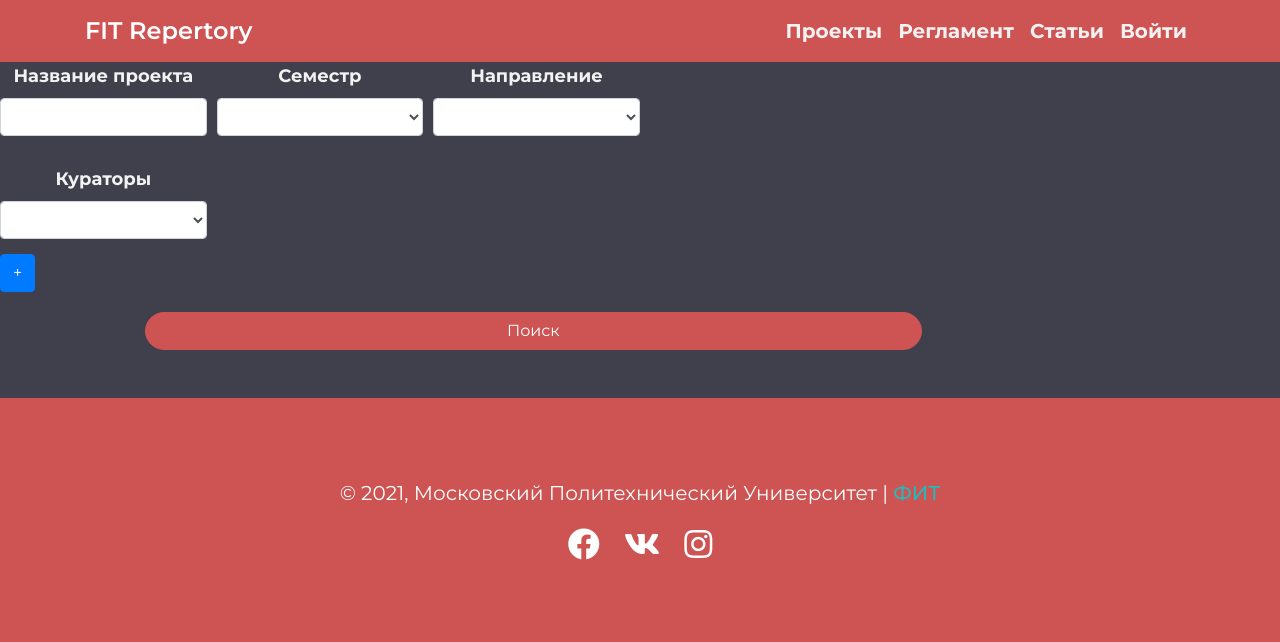
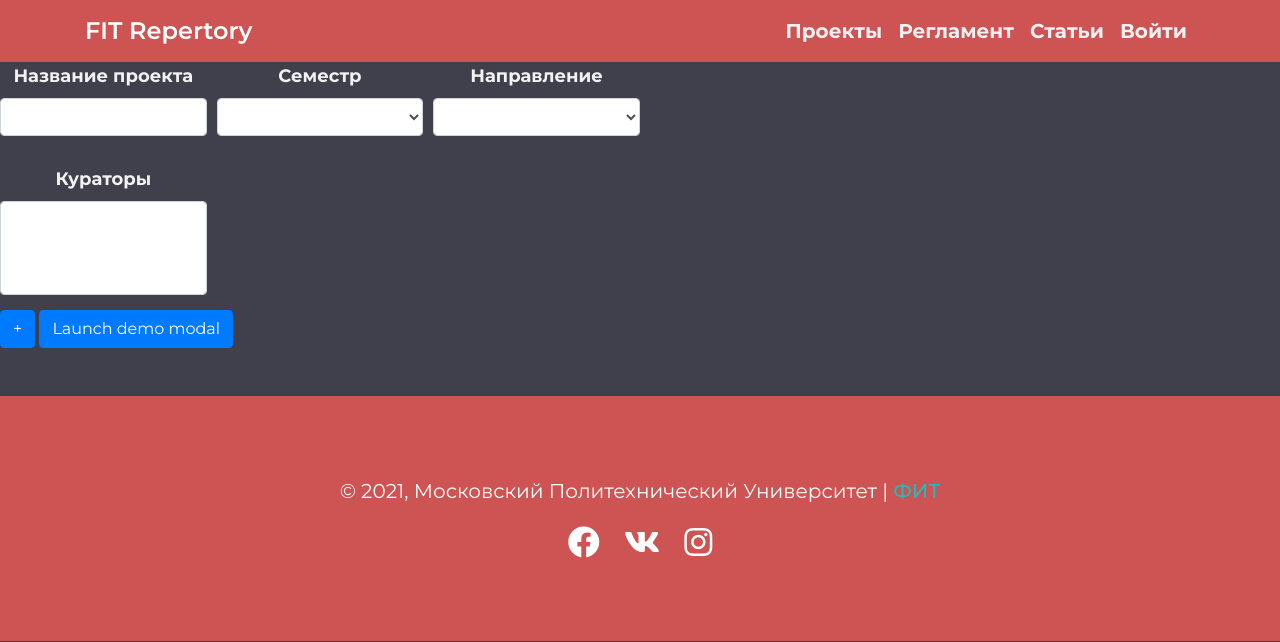
Before and after one commit to F12-Team/FIT-Repertory, a Flask app: page /admin/users in a window 1280 px wide. Shown: the top 642 px of the page. Run offline with Flask 2, Linux system fonts and the light colour scheme; lists and menus that the app fills with data are empty; some libraries are stand-ins or nearby versions.

Commit message:
raw add projects

```diff
--- a/src/app/static/main.js
+++ b/src/app/static/main.js
@@ -1,5 +1,7 @@
 let url = window.location.origin;
-
+$(document).ready(function() { //
+    $('.selectpicker').selectpicker();
+  });
 
 
 window.onload = function () {
@@ -14,7 +16,7 @@ window.onload = function () {
     if (window.location.toString().search("/admin/addprojects")!=-1){
 
         document.getElementById('addProjectButton').onclick = addForm;
-
+        document.getElementById('uploadProjects').onclick = uploadProjects;
     }
 
 
@@ -387,14 +389,49 @@ printEmpty = function() {
     cardPlace.appendChild(h3);
 }
 addForm = function() {
+
     let form = document.forms[document.forms.length-1];
+
     cloneForm = form.cloneNode(true);
     cloneForm.elements.semester_id.value = form.elements.semester_id.value;
     cloneForm.elements.direction_id.value = form.elements.direction_id.value;
     cloneForm.elements.semester_id.value = form.elements.semester_id.value;
     cloneForm.elements.name.value = '';
     cloneForm.elements.curators_ids.value = '';
+    // console.log(cloneForm.elements.curators_ids);
+
     cloneForm.name = `${Math.round(Math.random()*10000)}`;
     var pArea = document.getElementById('project-area');
     pArea.append(cloneForm);
+
 }
+
+uploadProjects = async function() {
+    forms = document.forms;
+    button = document.getElementById('modal-footer')
+    button.style.display = "none";
+    // CountProjects = document.getElementById('uploadPlaceholder');
+    for (var i =0; i < forms.length; i++) {
+
+        let urlDir = url + '/admin/addproject';
+        let uri = new URL(urlDir);
+        var body = new FormData(forms[i]);
+        sendRequest(uri,'POST', function() {
+
+        setTimeout(() => {
+        if (this.response== "complete add"){
+            p = document.getElementById('uploadPlaceholder');
+            p.innerHTML = `${i} из ${forms.length}`;
+        } else {
+
+        } }, 3000);
+        }, body);
+
+    }
+    button = document.getElementById('modal-footer')
+    button.style.display = "";
+}
+
+uploadProject = async function(i) {
+
+}
--- a/src/app/static/styles.css
+++ b/src/app/static/styles.css
@@ -1103,3 +1103,67 @@ section{
     padding-left: 0% !important;
     padding-right: 0% !important;
 }
+
+.loader {
+    font-size: 10px;
+    margin: 50px auto;
+    text-indent: -9999em;
+    width: 11em;
+    height: 11em;
+    border-radius: 50%;
+    background: #221111;
+    background: -moz-linear-gradient(left, #221111 10%, rgba(34,17,17, 0) 42%);
+    background: -webkit-linear-gradient(left, #221111 10%, rgba(34,17,17, 0) 42%);
+    background: -o-linear-gradient(left, #221111 10%, rgba(34,17,17, 0) 42%);
+    background: -ms-linear-gradient(left, #221111 10%, rgba(34,17,17, 0) 42%);
+    background: linear-gradient(to right, #221111 10%, rgba(34,17,17, 0) 42%);
+    position: relative;
+    -webkit-animation: load3 1.4s infinite linear;
+    animation: load3 1.4s infinite linear;
+    -webkit-transform: translateZ(0);
+    -ms-transform: translateZ(0);
+    transform: translateZ(0);
+  }
+  .loader:before {
+    width: 50%;
+    height: 50%;
+    background: #221111;
+    border-radius: 100% 0 0 0;
+    position: absolute;
+    top: 0;
+    left: 0;
+    content: '';
+  }
+  .loader:after {
+    background: #ffffff;
+    width: 75%;
+    height: 75%;
+    border-radius: 50%;
+    content: '';
+    margin: auto;
+    position: absolute;
+    top: 0;
+    left: 0;
+    bottom: 0;
+    right: 0;
+  }
+  @-webkit-keyframes load3 {
+    0% {
+      -webkit-transform: rotate(0deg);
+      transform: rotate(0deg);
+    }
+    100% {
+      -webkit-transform: rotate(360deg);
+      transform: rotate(360deg);
+    }
+  }
+  @keyframes load3 {
+    0% {
+      -webkit-transform: rotate(0deg);
+      transform: rotate(0deg);
+    }
+    100% {
+      -webkit-transform: rotate(360deg);
+      transform: rotate(360deg);
+    }
+  }
--- a/src/app/templates/admin/addprojects.html
+++ b/src/app/templates/admin/addprojects.html
@@ -6,12 +6,12 @@
     <div class="form-row">
         <div class="col">
             <label for="name" style="color: #f2f2f2; font-weight: bold; font-size: 18px;">Название проекта</label>
-            <input class="form-control" type="text" id="name" name="name" value="">
+            <input class="form-control" type="text" name="name" value="">
         </div>
         <div class="col">
             <label for="FormControlSelect1"
                 style="color: #f2f2f2;  font-weight: bold; font-size: 18px;">Семестр</label>
-            <select class="form-control" id="semestr" name="semester_id">
+            <select class="form-control" name="semester_id">
                 <option value=""></option>
                 {% for semester in semesters %}
                 <option value="{{ semester.id }}">{{ semester.name }}</option>
@@ -21,7 +21,7 @@
         <div class="col">
             <label for="FormControlSelect2"
                 style="color: #f2f2f2; font-weight: bold; font-size: 18px;">Направление</label>
-            <select class="form-control" id="direct" name="direction_id">
+            <select class="form-control" name="direction_id">
                 <option value=""></option>
                 {% for direction in directions %}
                 <option value="{{ direction.id }}">{{ direction.name }}</option>
@@ -31,7 +31,8 @@
         <div class="col">
             <label for="FormControlSelect2"
                 style="color: #f2f2f2; font-weight: bold; font-size: 18px;">Кураторы</label>
-            <select class="form-control" id="curators_ids" name="curators_ids">
+            <select class="form-control   " name="curators_ids" data-live-search="true" multiple>
+                <!-- selectpicker -->
                     {% for curator in curators%}
                 <option value="{{curator.id}}" selected>{{curator.last_name}} {{curator.first_name}} {{curator.middle_name}}</option>
                     {% endfor %}
@@ -43,8 +44,25 @@
 
 </div>
 <a class="btn btn-primary" id="addProjectButton">+</a>
-<div class="row w-100 col-md-10" style="margin-top: 20px ;">
-    <a class="btn btn-primary w-75"
-        style="background-color: #ce5353; border-color: #ce5353; border-radius: 40px;" id="uploadProjects" href="#projects">Поиск</a>
-</div>
+<button type="button" class="btn btn-primary" data-toggle="modal" data-target="#exampleModalCenter" id="uploadProjects">
+    Launch demo modal
+  </button>
+
+<div class="modal fade" id="exampleModalCenter" tabindex="-1" role="dialog" aria-labelledby="exampleModalCenterTitle" aria-hidden="true">
+    <div class="modal-dialog modal-dialog-centered" role="document">
+      <div class="modal-content">
+        <div class="modal-header">
+          <h5 class="modal-title" id="exampleModalLongTitle">Modal title</h5>
+
+        </div>
+        <div class="modal-body">
+          <div class="loader"></div>
+          <p id="uploadPlaceholder">Загрузка...</p>
+        </div>
+        <div class="modal-footer" >
+            <button type="button" class="btn btn-secondary" id="modal-footer" data-dismiss="modal">Close</button>
+        </div>
+      </div>
+    </div>
+  </div>
 {% endblock %}
--- a/src/app/templates/base.html
+++ b/src/app/templates/base.html
@@ -33,6 +33,13 @@
     <link rel="stylesheet" href="{{ url_for('static', filename='styles.css') }}">
 
     <link rel="shortcut icon" href="{{ url_for('static', filename='favicon.ico') }}">
+    <!-- Latest compiled and minified CSS -->
+<link rel="stylesheet" href="https://cdn.jsdelivr.net/npm/bootstrap-select@1.13.14/dist/css/bootstrap-select.min.css">
+
+<!-- Latest compiled and minified JavaScript -->
+<script src="https://cdn.jsdelivr.net/npm/bootstrap-select@1.13.14/dist/js/bootstrap-select.min.js"></script>
+
+<!-- (Optional) Latest compiled and minified JavaScript translation files -->
 
     <title>
         {% if title %}
```
